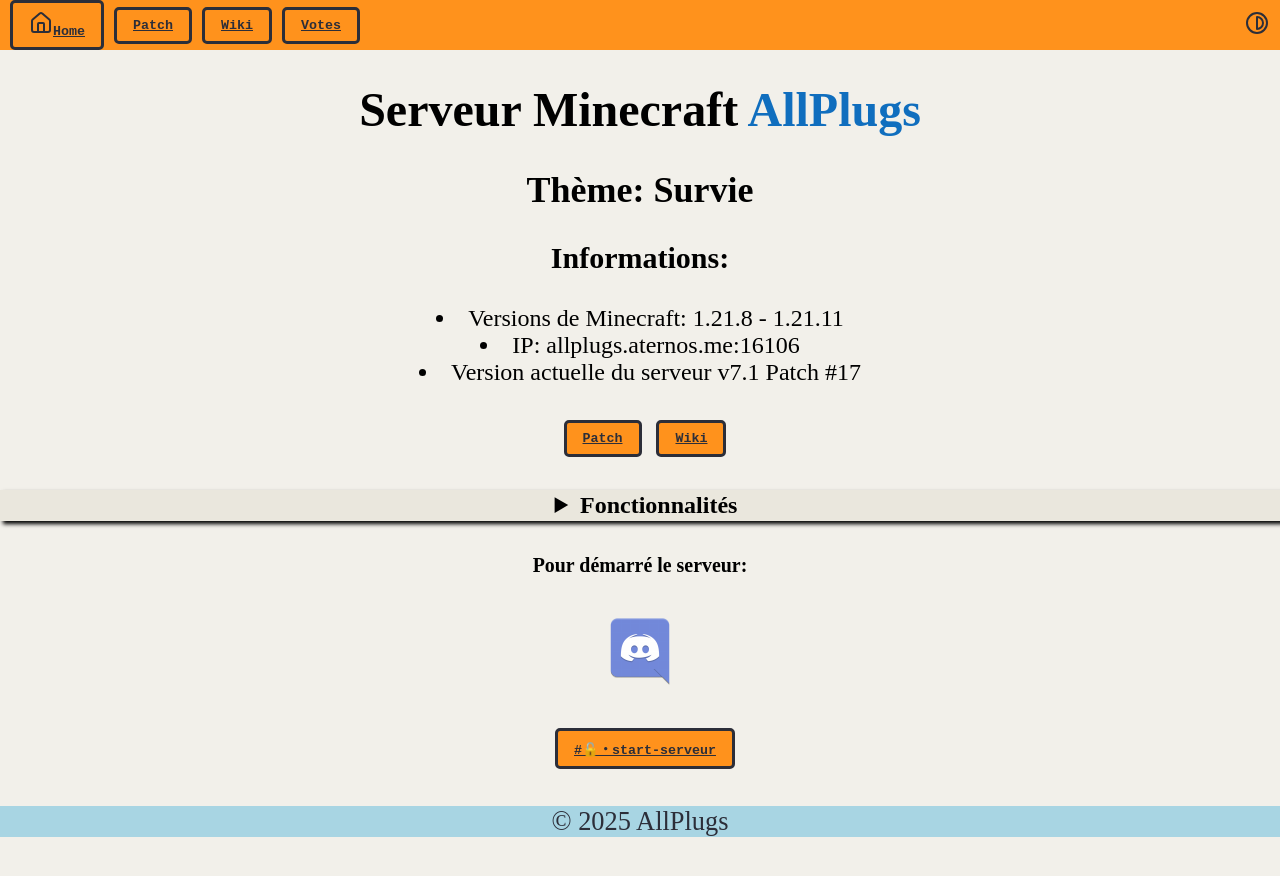
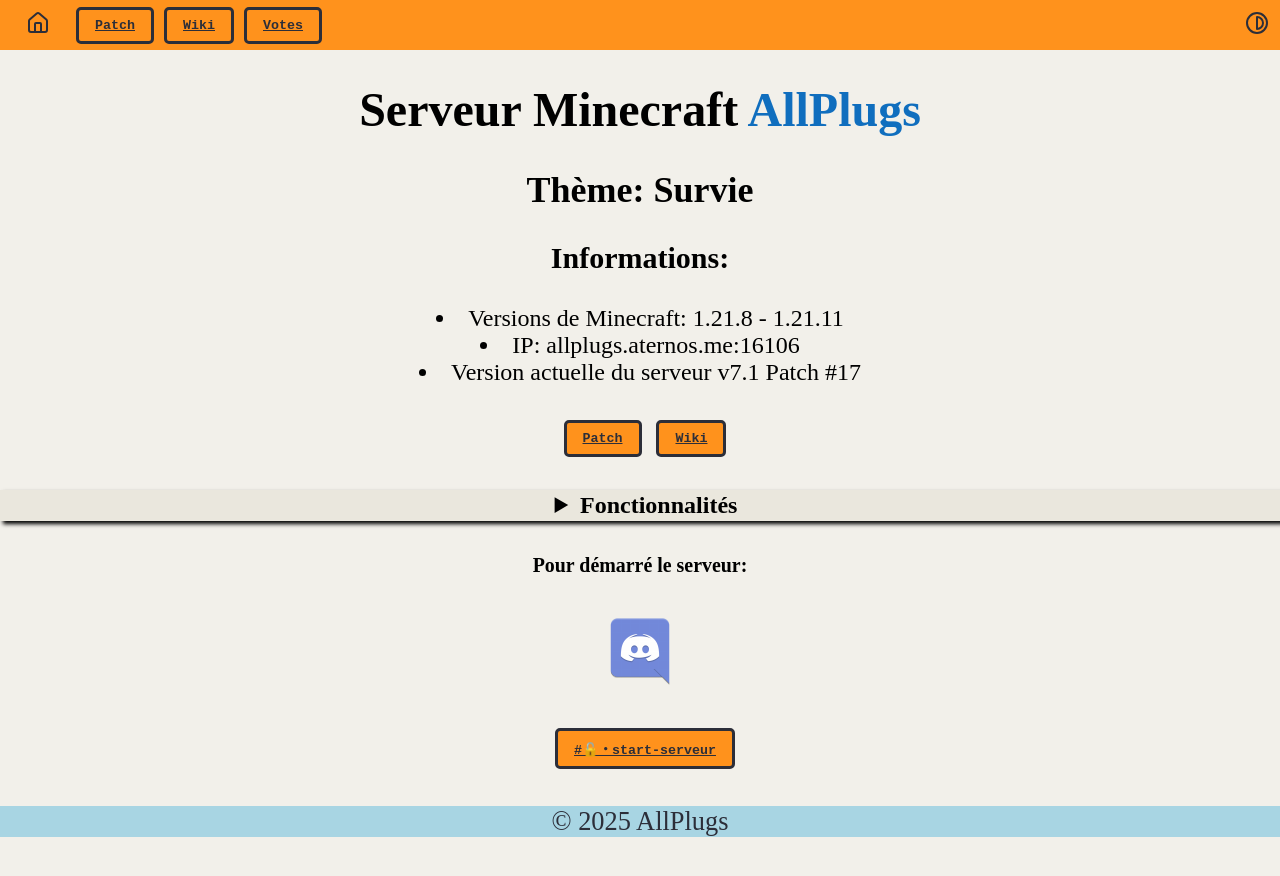
Before and after one commit to Nat688/AllPlugs-Site, a Jekyll site: the page built from index.html, in a window 1280 px wide. Shown: the top 876 px of the page. Built offline with Jekyll 4.4.1, drawn with Linux system fonts in a browser that asks for light colours.

Commit message:
TEST BTN3

```diff
--- a/_layouts/default.html
+++ b/_layouts/default.html
@@ -222,10 +222,30 @@
 	margin-left: auto;
 	margin-right: 5px;
 }
+.btn2:hover {
+    background-color: #ffad4d;
+}
 .btn3 {
+	background-color: #FF921C;
+    color: #2C2E39;
 	border: none;
+	padding: 8px 16px;
+	font-family: monospace;
+	font-weight: bold;
+	cursor: pointer;
+	margin-left: 10px;
 }
-.btn2:hover {
+body.dark .btn3 {
+    background-color: #FF921C;
+    color: #F2F0EA;
+	border: none;
+	padding: 8px 16px;
+	font-family: monospace;
+	font-weight: bold;
+	cursor: pointer;
+	margin-left: 10px;
+}
+.btn3:hover {
     background-color: #ffad4d;
 }
 .nou {
@@ -352,9 +372,9 @@
 			<script src="https://unpkg.com/lucide@latest"></script>
 		</head>
 		<header>
-    		<button class="btn">
+    		<button class="btn3">
 				<a href="index.html">
-					<i data-lucide="house"></i>Home
+					<i data-lucide="house"></i>
 				</a>
 			</button>
 			<button class="btn">
```
